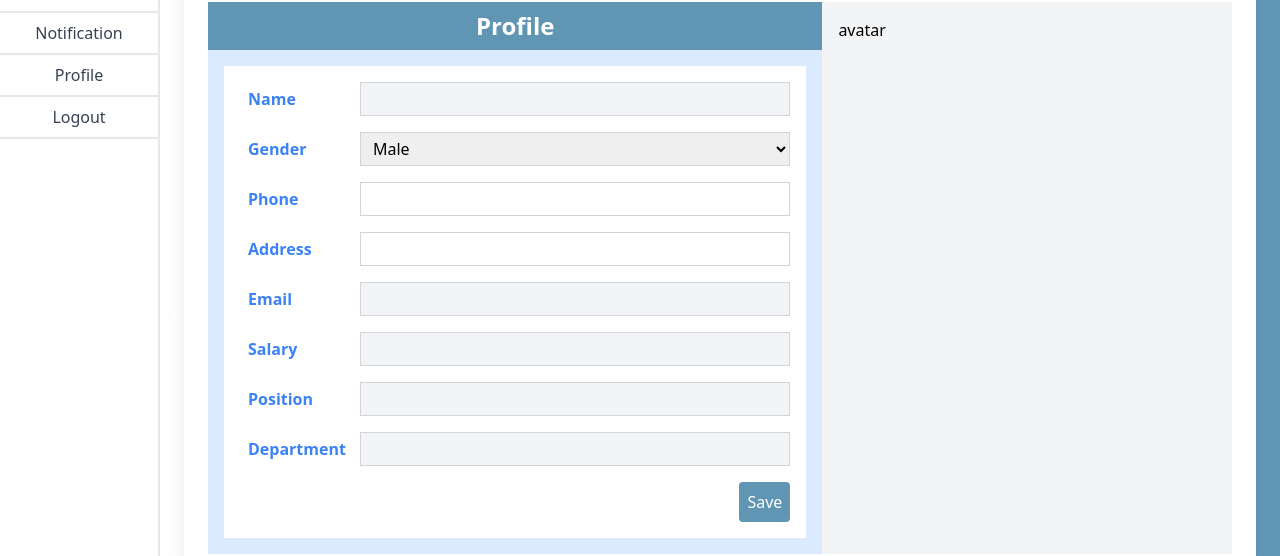
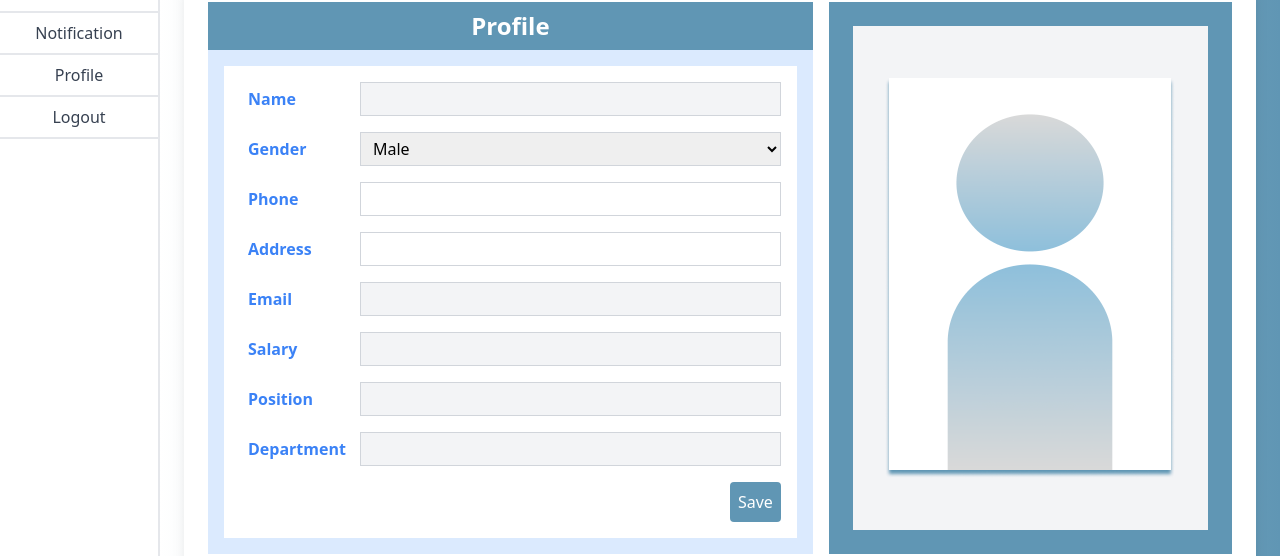
Before and after one commit to alisonwu6/employee-manager, a React (Vite) app in the folder frontend/: page /profile in a window 1280 px wide. Shown: the part 190-746 px from the top of the page. Built offline with nearby package versions, Linux system fonts and the light colour scheme; no server answers; sample sign-in values are in the browser's storage.

Commit message:
feat: added avatar

```diff
--- a/frontend/src/pages/Profile.jsx
+++ b/frontend/src/pages/Profile.jsx
@@ -1,7 +1,11 @@
 import { useState, useEffect } from "react";
 import { useAuth } from "../contexts/AuthContext";
 import axiosInstance from "../api/axiosConfig";
-import { NotificationContainer, useNotification } from "../components/NotificationBar";
+import {
+  NotificationContainer,
+  useNotification,
+} from "../components/NotificationBar";
+import avatar from "../assets/avatar.png";
 
 function Profile() {
   const [formData, setFormData] = useState({
@@ -54,7 +58,7 @@ function Profile() {
 
   return (
     <div className="bg-white p-6 shadow-lg">
-      <div className="grid grid-cols-[6fr_4fr]">
+      <div className="grid grid-cols-[6fr_4fr] gap-4">
         <div className="">
           <h1 className="text-2xl font-bold text-center bg-primary py-2 text-white">
             Profile
@@ -169,7 +173,15 @@ function Profile() {
             </form>
           </div>
         </div>
-        <div className="bg-gray-100 p-4">avatar</div>
+        <div className=" bg-primary p-6">
+          <div className="bg-gray-100 p-6 h-full flex justify-center items-center">
+            <img
+              src={avatar}
+              alt="Avatar"
+              className="h-[400px]"
+            />
+          </div>
+        </div>
       </div>
     </div>
   );
```
Also changed, not shown: frontend/src/assets/avatar.png (added).
